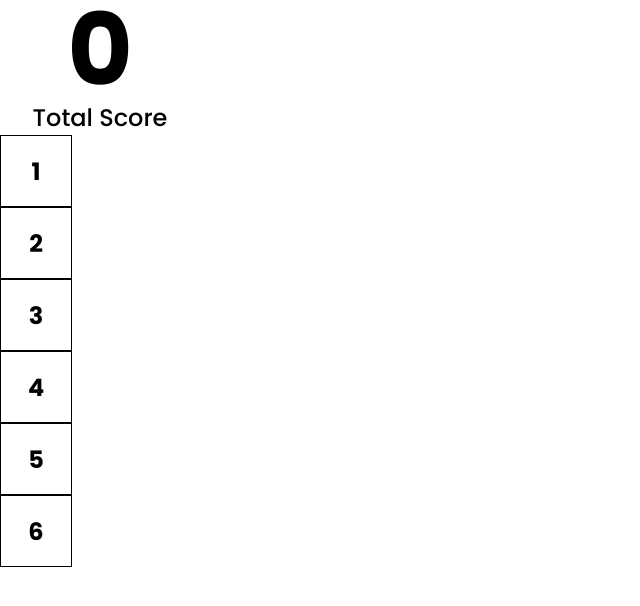
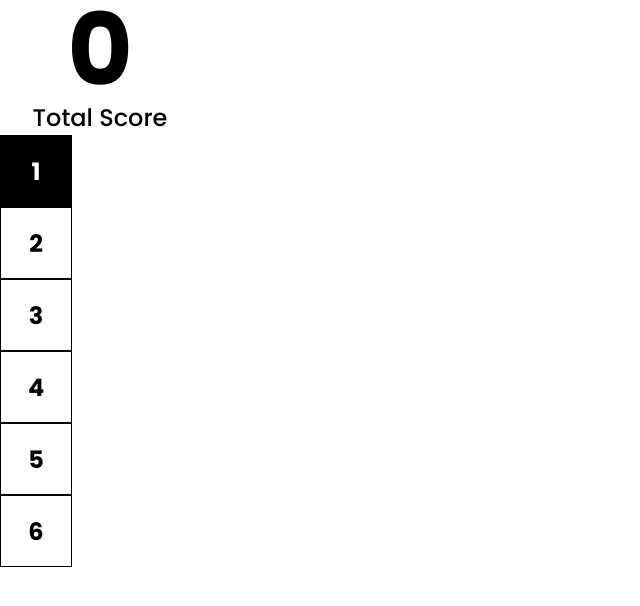
Before and after one commit to Deepak8519M/React-Js-Projects-7-DSMCoding, a React (Vite) app in the folder Project3/: page / in a window 1280 px wide. Shown: the top 606 px of the page, without its empty margins (0-640 px from the left). Built offline with nearby package versions, Linux system fonts and the light colour scheme.

Commit message:
addtional code for click style added

```diff
--- a/Project3/src/components/NumberSelector.jsx
+++ b/Project3/src/components/NumberSelector.jsx
@@ -1,12 +1,22 @@
+import { useState } from "react";
 import styled from "styled-components";
 
 function NumberSelector() {
   const arrayNumber = [1, 2, 3, 4, 5, 6];
 
+  const [selectedNumber, setSelectedNumber] = useState(1);
+
+  console.log(selectedNumber);
   return (
     <div>
       {arrayNumber.map((value, i) => (
-        <Box key={i}>{value}</Box>
+        <Box
+          isSelected={value === selectedNumber}
+          onClick={() => setSelectedNumber(value)}
+          key={i}
+        >
+          {value}
+        </Box>
       ))}
     </div>
   );
@@ -22,4 +32,7 @@ const Box = styled.div`
   place-items: center;
   font-weight: 700;
   font-size: 24px;
+  background-color: ${(props) => (props.isSelected ? "black" : "white")};
+  color: ${(props) => (props.isSelected ? "white" : "black")};
+  cursor: pointer;
 `;
```
